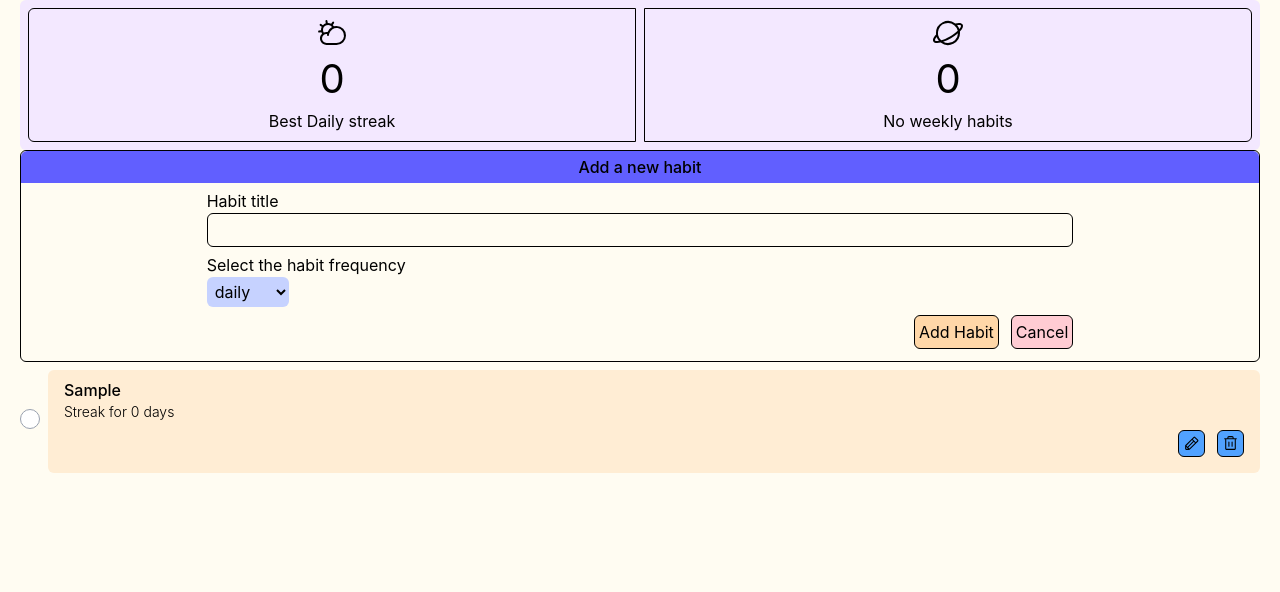
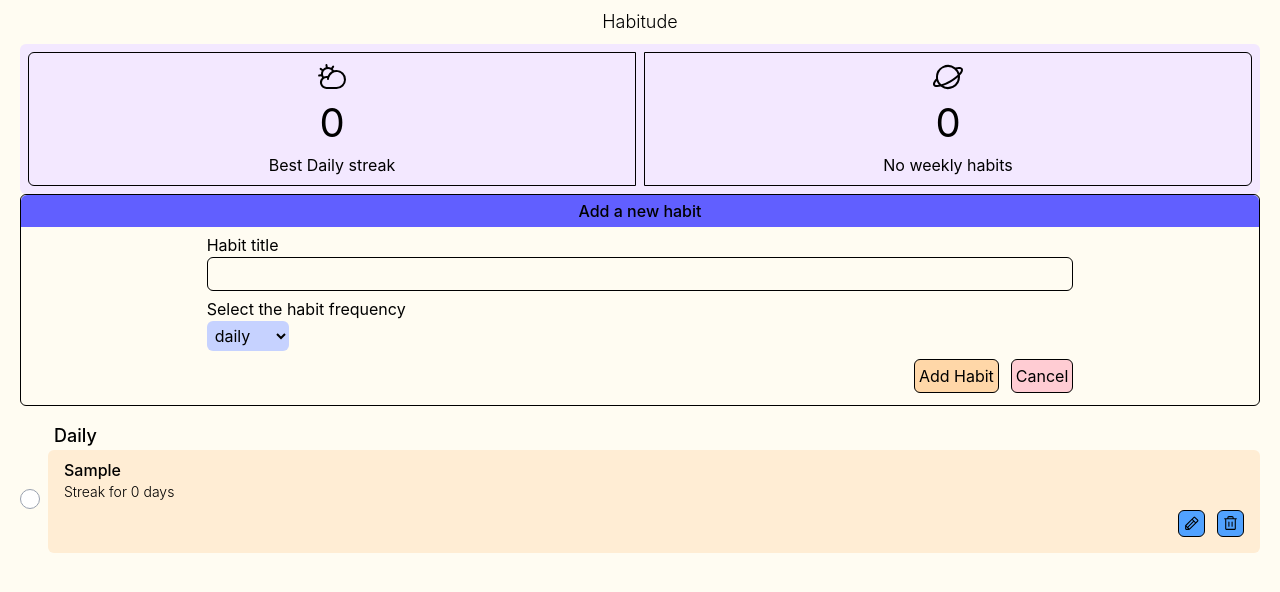
Before and after one commit to Gina-bun/Habitude, a React (Vite) app: page / in a window 1280 px wide. Both pictures are taken after typing "Sample" into the empty fields and a click on the button "Add Habit". Shown: the top 592 px of the page. Built offline with nearby package versions, Linux system fonts and the light colour scheme.

Commit message:
style: add render habits per frequency type(weekly or daily)

```diff
--- a/src/App.css
+++ b/src/App.css
@@ -4,5 +4,6 @@
     body{
         margin: 0 1.25rem;
         background-color: #fffcf2;
+        padding-bottom: 1rem;
     }
 }
--- a/src/App.tsx
+++ b/src/App.tsx
@@ -12,6 +12,7 @@ function App() {
 
   return (
     <>
+    <h1 className='text-center py-2 text-lg font-light'>Habitude</h1>
       <BestStreakDisplay habits={habits} dailyIcon={<CloudSunIcon size={32} />} weeklyIcon={<PlanetIcon size={32} />}/>
       <HabitForm addHabit={addHabit}/>
       <HabitList habits={habits} onToggle={toggleHabitDone} onEdit={editHabit} onDelete={deleteHabit}/>
--- a/src/components/habit/HabitCard.tsx
+++ b/src/components/habit/HabitCard.tsx
@@ -19,7 +19,7 @@ export function HabitCard({habit, children, onToggle, onEdit, onDelete}: HabitCa
     const streak = calculateStreak(habit);
 
     return (
-        <div className="flex items-center gap-2 mt-2">
+        <div className="flex items-center gap-2 mt-.5">
         <Checkbox value={habit.title} handleChangeFunc={() => onToggle(habit)} checked={completed}/>
         <div className="w-screen rounded-md bg-orange-100 pt-2 pl-4">
             {children}
--- a/src/components/habit/HabitList.tsx
+++ b/src/components/habit/HabitList.tsx
@@ -1,5 +1,6 @@
 import type { Habit } from "../../types/types";
 import { HabitCard } from "./HabitCard";
+import "./habit.css";
 
 interface HabitList {
   habits: Habit[];
@@ -8,16 +9,18 @@ interface HabitList {
   onDelete: (Habit: Habit) => void;
 }
 
-export function HabitList({habits, onToggle, onEdit, onDelete}: HabitList){
+export function HabitList({ habits, onToggle, onEdit, onDelete }: HabitList) {
+  const weeklyHabits: Habit[] = habits.filter(
+    (habit) => habit.frequency === "weekly",
+  );
+  const dailyHabits: Habit[] = habits.filter(
+    (habit) => habit.frequency === "daily",
+  );
 
-    if(habits.length === 0) {
-        return <p>No habits yet. Add one to get started.</p>
-    }
-
-    return (
-        <>
-        {
-            habits.map((habit) => (
+  const dailyList = habits.map(
+    (habit) =>
+      habit.frequency === "daily" && (
+        <div>
           <HabitCard
             key={habit.id}
             habit={habit}
@@ -25,8 +28,43 @@ export function HabitList({habits, onToggle, onEdit, onDelete}: HabitList){
             onDelete={onDelete}
             onEdit={onEdit}
           />
-            ))
+        </div>
+      ),
+  );
+
+  const weeklyList = habits.map(
+    (habit) =>
+      habit.frequency === "weekly" && (
+        <div>
+          <HabitCard
+            key={habit.id}
+            habit={habit}
+            onToggle={onToggle}
+            onDelete={onDelete}
+            onEdit={onEdit}
+          />
+        </div>
+      ),
+  );
+
+  if (habits.length === 0) {
+    return <p>No habits yet. Add one to get started.</p>;
   }
-        </>
-    )
+
+  return (
+    <div className="mt-4 flex flex-col gap-2">
+      {/* Display habits per frequency type */}
+
+      {/* Daily habits */}
+      <div>
+        <h2 className="list-category">{dailyHabits.length > 0 && "Daily"}</h2>
+        {dailyList}
+      </div>
+      {/* Weekly habits */}
+      <div>
+        <h2 className="list-category">{weeklyHabits.length > 0 && "Weekly"}</h2>
+        {weeklyList}
+      </div>
+    </div>
+  );
 }
--- a/src/components/habit/habit.css
+++ b/src/components/habit/habit.css
@@ -1,6 +1,6 @@
 @import "tailwindcss";
 
-/* styles for 'add habit' form */
+/* HABIT FORM styles*/
 @layer base{
     h3{
         font-size: 2.5rem;
@@ -22,3 +22,9 @@
 @utility streak-card{
     @apply border flex-1 p-2 flex flex-col items-center text-center;
 }
+
+
+/* HABIT LIST styles */
+@utility list-category{
+    @apply font-medium pl-8.5 text-lg;
+}
```
Lines whose indentation alone changed are shown as unchanged.
